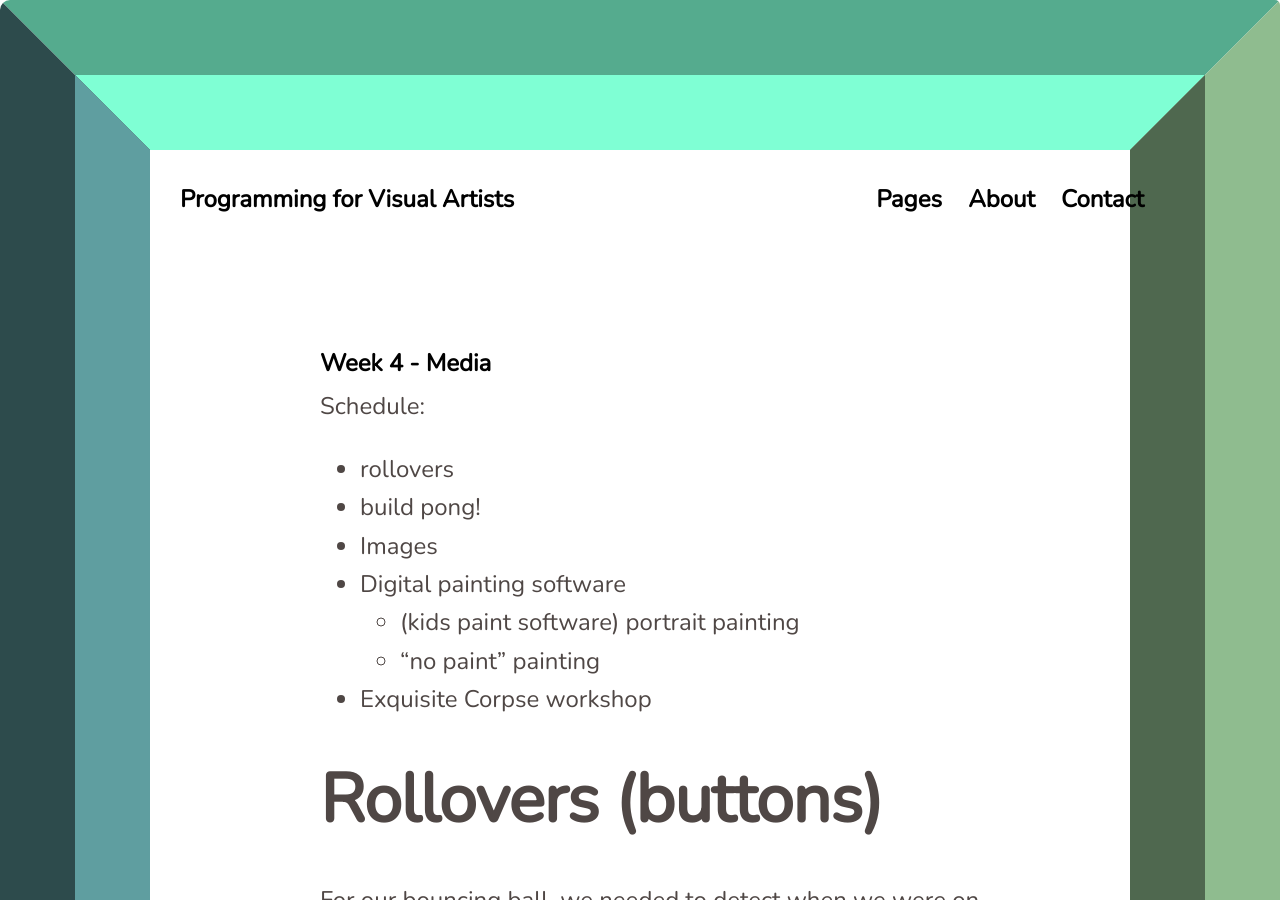
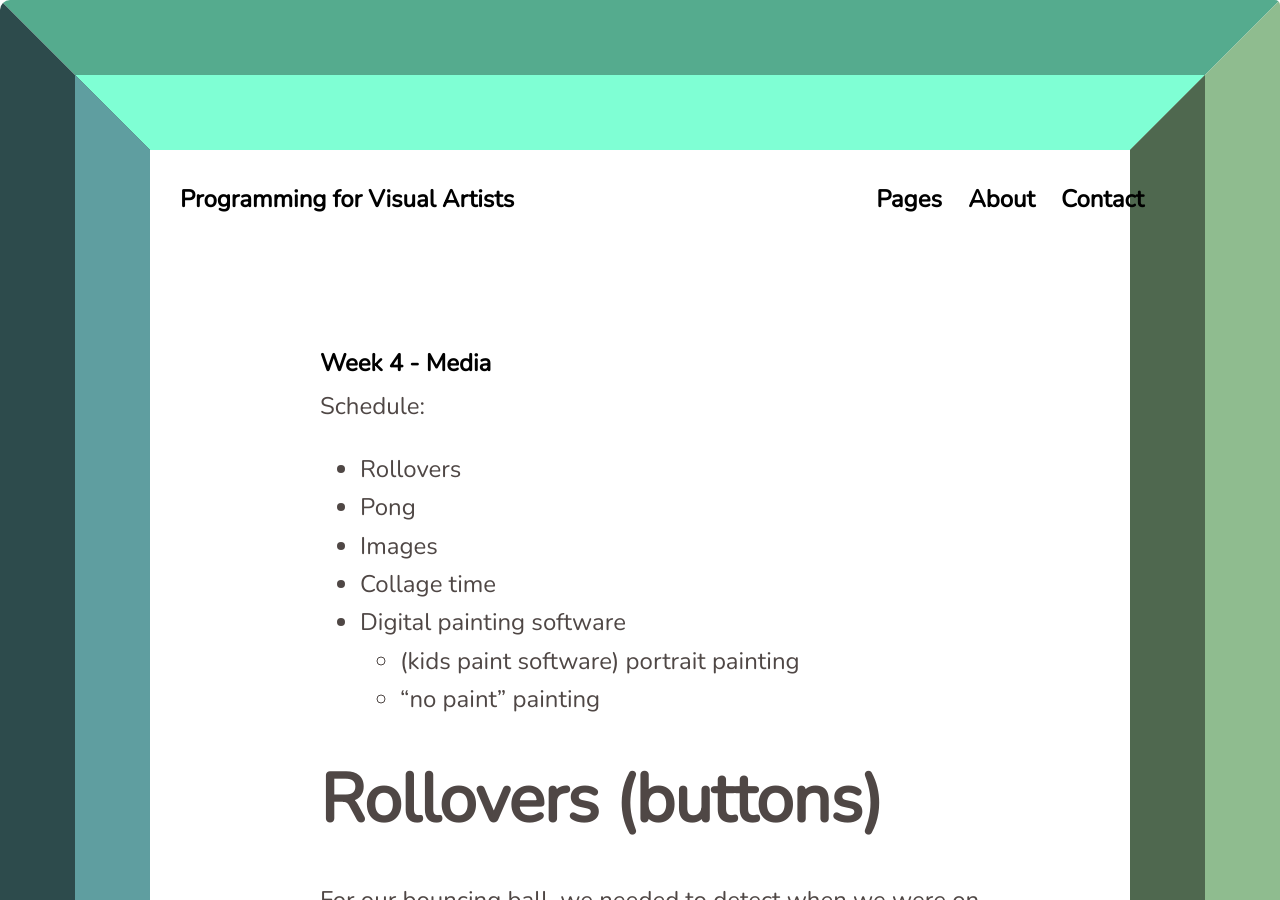
Before and after one commit to lee2sman/p4va_fall2024, a Jekyll site: the page built from _posts/2023-09-25-week4.md, in a window 1280 px wide and 900 px high. Built offline with Jekyll 4.4.1, drawn with Linux system fonts in a browser that asks for light colours; nearby versions of some CDN libraries.

Commit message:
update week4

```diff
--- a/_posts/2023-09-25-week4.md
+++ b/_posts/2023-09-25-week4.md
@@ -5,13 +5,13 @@ title: "Week 4 - Media"
 
 Schedule:
 
-* rollovers
-* build pong!
+* Rollovers
+* Pong
 * Images
+* Collage time
 * Digital painting software
   * (kids paint software) portrait painting
   * "no paint" painting
-* Exquisite Corpse workshop
 
 # Rollovers (buttons)
 
```
